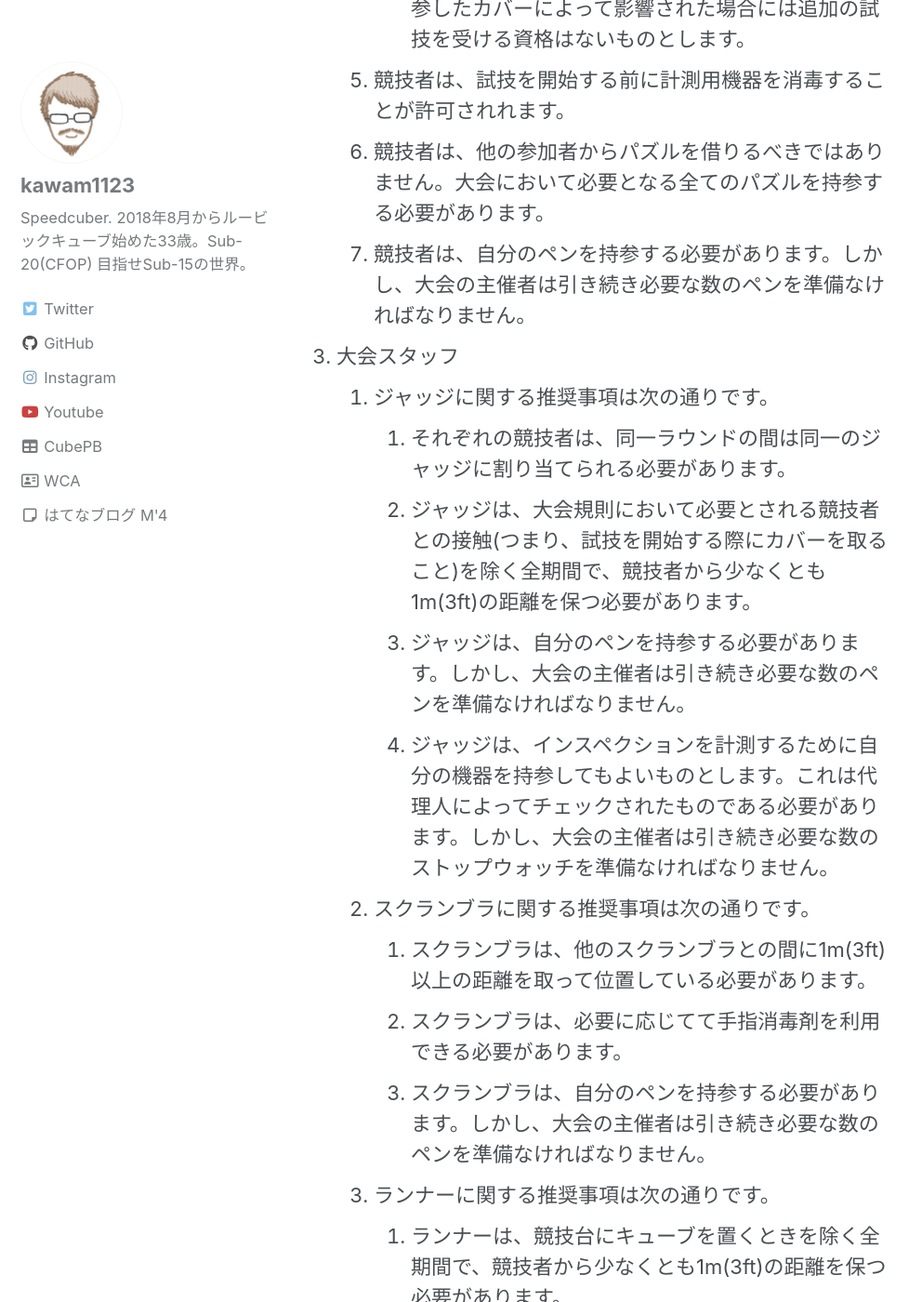
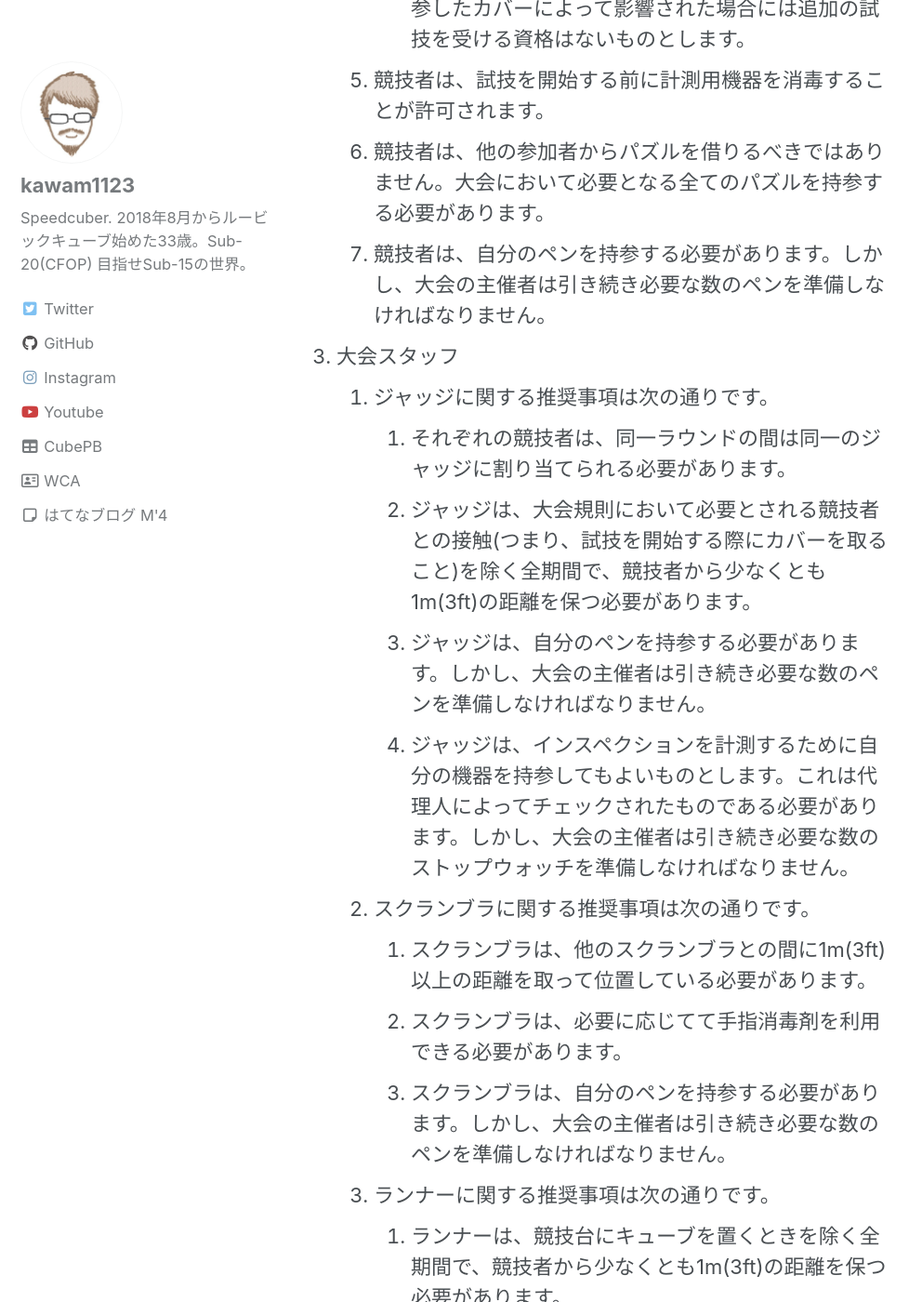
Before and after one commit to kawam1123/kawam1123.github.io, a Jekyll site: the page built from _posts/2020-06-21-competitionpolicy-for-covid19-rev2.md, in a window 1280 px wide and 1400 px high, scrolled down 7458 px. Shown: the whole window at 93% size, without its empty margins (0-992 px from the left). Built offline with Jekyll 4.4.1, drawn with Linux system fonts in a browser that asks for light colours; cached includes are drawn as plain includes; nearby versions of some CDN libraries; some web fonts are replaced; some of the changed text lies outside the part shown.

Commit message:
誤字修正

```diff
--- a/_posts/2020-06-21-competitionpolicy-for-covid19-rev2.md
+++ b/_posts/2020-06-21-competitionpolicy-for-covid19-rev2.md
@@ -118,19 +118,19 @@ encourage: 奨励する
    3. 試技が完了した後、競技者の責任でパズルをカバーに戻す必要があります。
    4. 競技者は、自分自身で大会会場のマットあるいはタイマーを覆うようなカバーを、これらの機器の機能に影響しない限り、持参してもよいものとします。
       1. 競技者は、計測用機器に関するいかなる変更についても責任を持ち、これらの機器の機能が競技者の持参したカバーによって影響された場合には追加の試技を受ける資格はないものとします。
-   5. 競技者は、試技を開始する前に計測用機器を消毒することが許可されれます。
+   5. 競技者は、試技を開始する前に計測用機器を消毒することが許可されます。
    6. 競技者は、他の参加者からパズルを借りるべきではありません。大会において必要となる全てのパズルを持参する必要があります。
-   7. 競技者は、自分のペンを持参する必要があります。しかし、大会の主催者は引き続き必要な数のペンを準備なければなりません。
+   7. 競技者は、自分のペンを持参する必要があります。しかし、大会の主催者は引き続き必要な数のペンを準備しなければなりません。
 3. 大会スタッフ
    1. ジャッジに関する推奨事項は次の通りです。
       1. それぞれの競技者は、同一ラウンドの間は同一のジャッジに割り当てられる必要があります。
       2. ジャッジは、大会規則において必要とされる競技者との接触(つまり、試技を開始する際にカバーを取ること)を除く全期間で、競技者から少なくとも1m(3ft)の距離を保つ必要があります。
-      3. ジャッジは、自分のペンを持参する必要があります。しかし、大会の主催者は引き続き必要な数のペンを準備なければなりません。
-      4. ジャッジは、インスペクションを計測するために自分の機器を持参してもよいものとします。これは代理人によってチェックされたものである必要があります。しかし、大会の主催者は引き続き必要な数のストップウォッチを準備なければなりません。
+      3. ジャッジは、自分のペンを持参する必要があります。しかし、大会の主催者は引き続き必要な数のペンを準備しなければなりません。
+      4. ジャッジは、インスペクションを計測するために自分の機器を持参してもよいものとします。これは代理人によってチェックされたものである必要があります。しかし、大会の主催者は引き続き必要な数のストップウォッチを準備しなければなりません。
    2. スクランブラに関する推奨事項は次の通りです。
       1. スクランブラは、他のスクランブラとの間に1m(3ft)以上の距離を取って位置している必要があります。
       2. スクランブラは、必要に応じてて手指消毒剤を利用できる必要があります。
-      3. スクランブラは、自分のペンを持参する必要があります。しかし、大会の主催者は引き続き必要な数のペンを準備なければなりません。
+      3. スクランブラは、自分のペンを持参する必要があります。しかし、大会の主催者は引き続き必要な数のペンを準備しなければなりません。
    3. ランナーに関する推奨事項は次の通りです。
       1. ランナーは、競技台にキューブを置くときを除く全期間で、競技者から少なくとも1m(3ft)の距離を保つ必要があります。
       2. ランナーは、競技者のパズルに触れるべきではありません。
@@ -214,7 +214,7 @@ WCAは、次の世界保健機関(WHO)の勧告を読み、これに従うこと
 2. [Protective Advice](https://www.who.int/emergencies/diseases/novel-coronavirus-2019/advice-for-public)
 3. [Travel Advice](https://www.who.int/emergencies/diseases/novel-coronavirus-2019/travel-advice)
 
-自分自身の国や地域における政府機関からの情報も併せて参照してください。COVID-19に関する誤った情報がソーシャルメディアには大量にあるので注意してください。政府機関から推奨されるウェブサイトや勧告を用いるようにしてください。
+**自分自身の国や地域における政府機関からの情報も併せて参照してください。**COVID-19に関する誤った情報がソーシャルメディアには大量にあるので注意してください。政府機関から推奨されるウェブサイトや勧告を用いるようにしてください。
 
 > The WCA recommends that the advice of the World Health Organization is read and followed:
 >
```
